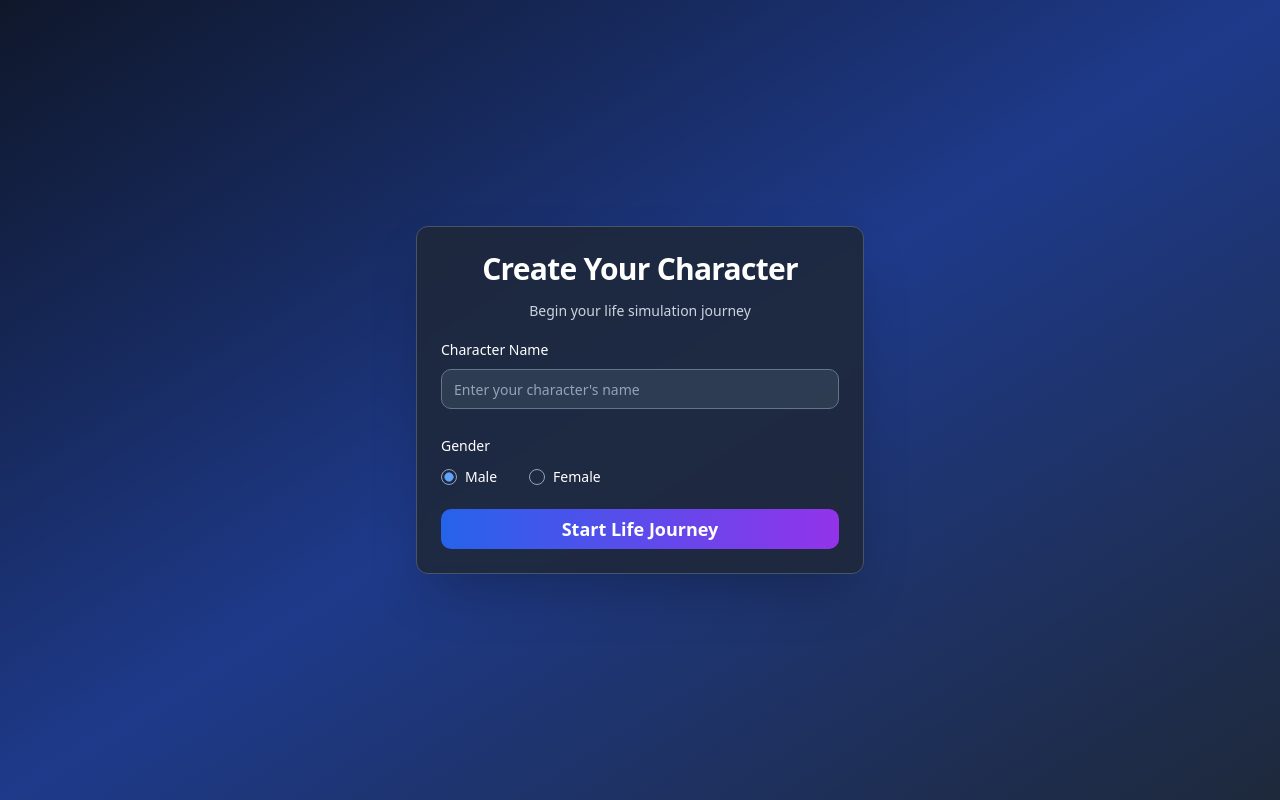
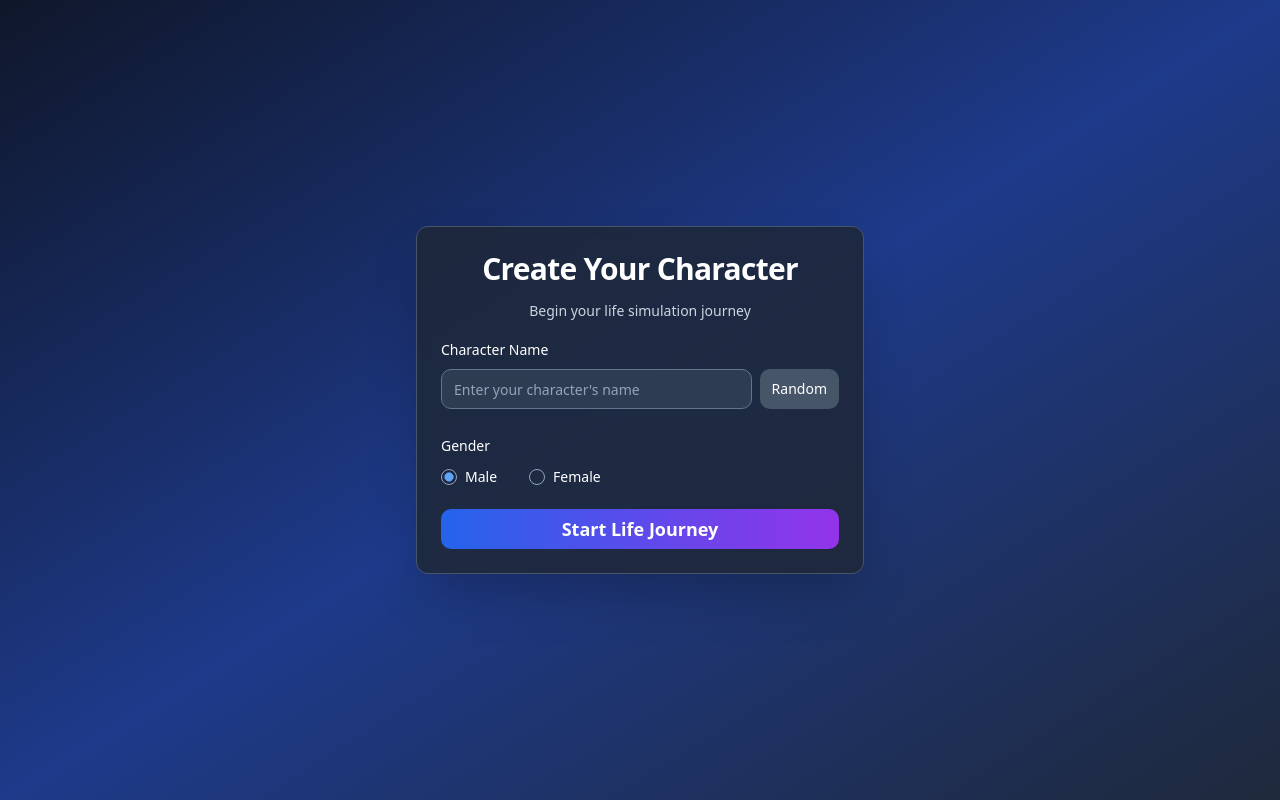
Before and after one commit to taikyrio/neon-life-reimagined, a React (Vite) app: page / in a window 1280 px wide. Built offline with nearby package versions, Linux system fonts and the light colour scheme.

Commit message:
feat: Random character generation
Implement random generation for character name, last name, and family members during character creation.

```diff
--- a/src/components/CharacterCreation.tsx
+++ b/src/components/CharacterCreation.tsx
@@ -16,12 +16,49 @@ const CharacterCreation = ({ onCharacterCreate }: CharacterCreationProps) => {
   const [name, setName] = useState('');
   const [gender, setGender] = useState('male');
 
+  // Random name generation
+  const maleFirstNames = [
+    'James', 'John', 'Robert', 'Michael', 'William', 'David', 'Richard', 'Joseph', 'Thomas', 'Christopher',
+    'Charles', 'Daniel', 'Matthew', 'Anthony', 'Mark', 'Donald', 'Steven', 'Paul', 'Andrew', 'Joshua',
+    'Kenneth', 'Kevin', 'Brian', 'George', 'Timothy', 'Ronald', 'Jason', 'Edward', 'Jeffrey', 'Ryan'
+  ];
+
+  const femaleFirstNames = [
+    'Mary', 'Patricia', 'Jennifer', 'Linda', 'Elizabeth', 'Barbara', 'Susan', 'Jessica', 'Sarah', 'Karen',
+    'Lisa', 'Nancy', 'Betty', 'Helen', 'Sandra', 'Donna', 'Carol', 'Ruth', 'Sharon', 'Michelle',
+    'Laura', 'Sarah', 'Kimberly', 'Deborah', 'Dorothy', 'Lisa', 'Nancy', 'Karen', 'Betty', 'Helen'
+  ];
+
+  const lastNames = [
+    'Smith', 'Johnson', 'Williams', 'Brown', 'Jones', 'Garcia', 'Miller', 'Davis', 'Rodriguez', 'Martinez',
+    'Hernandez', 'Lopez', 'Gonzalez', 'Wilson', 'Anderson', 'Thomas', 'Taylor', 'Moore', 'Jackson', 'Martin',
+    'Lee', 'Perez', 'Thompson', 'White', 'Harris', 'Sanchez', 'Clark', 'Ramirez', 'Lewis', 'Robinson'
+  ];
+
+  const getRandomName = (namesArray: string[]) => {
+    return namesArray[Math.floor(Math.random() * namesArray.length)];
+  };
+
+  const generateRandomCharacterName = (selectedGender: string) => {
+    const firstName = selectedGender === 'male'
+      ? getRandomName(maleFirstNames)
+      : getRandomName(femaleFirstNames);
+    const lastName = getRandomName(lastNames);
+    return `${firstName} ${lastName}`;
+  };
+
+  const generateRandomButton = () => {
+    const randomName = generateRandomCharacterName(gender);
+    setName(randomName);
+  };
+
   const handleSubmit = (e: React.FormEvent) => {
     e.preventDefault();
     if (!name.trim()) return;
 
     const stats = generateRandomStats();
     const personalityTraits = generateRandomPersonality();
+    const characterLastName = name.split(' ').pop() || getRandomName(lastNames);
 
     const newCharacter: Character = {
       id: Math.random().toString(36).substr(2, 9),
@@ -72,7 +109,7 @@ const CharacterCreation = ({ onCharacterCreate }: CharacterCreationProps) => {
       personalityTraits,
 
       // Relationships
-      family: generateFamily(gender as 'male' | 'female'),
+      family: generateFamily(gender as 'male' | 'female', characterLastName),
       relationships: [],
       children: [],
 
@@ -105,14 +142,14 @@ const CharacterCreation = ({ onCharacterCreate }: CharacterCreationProps) => {
     };
   };
 
-  const generateFamily = (gender: 'male' | 'female') => {
-    const fatherName = gender === 'male' ? 'John Doe Sr.' : 'John Doe';
-    const motherName = gender === 'male' ? 'Jane Doe' : 'Jane Doe Sr.';
+  const generateFamily = (selectedGender: 'male' | 'female', lastName: string) => {
+    const fatherFirstName = getRandomName(maleFirstNames);
+    const motherFirstName = getRandomName(femaleFirstNames);
 
     return [
       {
         id: '1',
-        name: fatherName,
+        name: `${fatherFirstName} ${lastName}`,
         relationship: 'father' as const,
         age: Math.floor(Math.random() * 15) + 25, // 25-40
         alive: true,
@@ -120,7 +157,7 @@ const CharacterCreation = ({ onCharacterCreate }: CharacterCreationProps) => {
       },
       {
         id: '2',
-        name: motherName,
+        name: `${motherFirstName} ${lastName}`,
         relationship: 'mother' as const,
         age: Math.floor(Math.random() * 15) + 25, // 25-40
         alive: true,
@@ -140,14 +177,23 @@ const CharacterCreation = ({ onCharacterCreate }: CharacterCreationProps) => {
           <form onSubmit={handleSubmit} className="space-y-6">
             <div className="space-y-2">
               <Label htmlFor="name" className="text-white font-medium">Character Name</Label>
+              <div className="flex gap-2">
                 <Input
                   id="name"
                   placeholder="Enter your character's name"
                   value={name}
                   onChange={(e) => setName(e.target.value)}
-                className="bg-slate-700/80 border-slate-500 text-white placeholder:text-slate-400 focus:border-blue-400 transition-colors"
+                  className="bg-slate-700/80 border-slate-500 text-white placeholder:text-slate-400 focus:border-blue-400 transition-colors flex-1"
                   required
                 />
+                <Button
+                  type="button"
+                  onClick={generateRandomButton}
+                  className="bg-slate-600 hover:bg-slate-500 text-white px-3 py-2 text-sm"
+                >
+                  Random
+                </Button>
+              </div>
             </div>
 
             <div className="space-y-3">
```
Lines whose indentation alone changed are shown as unchanged.
